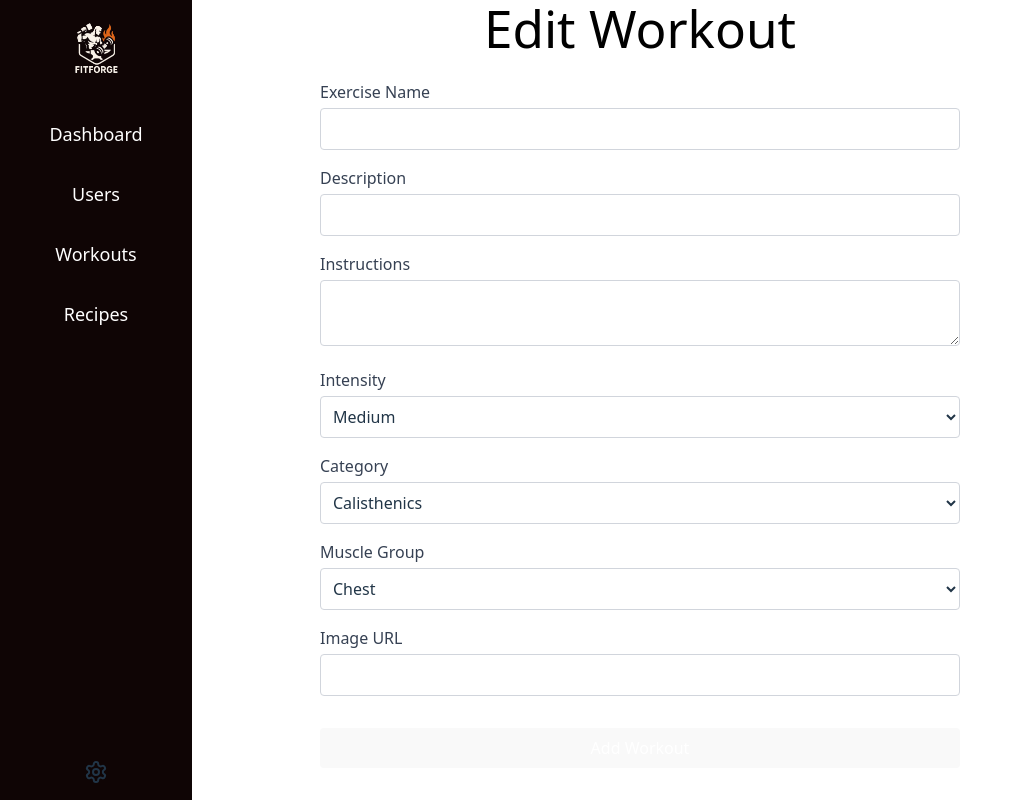
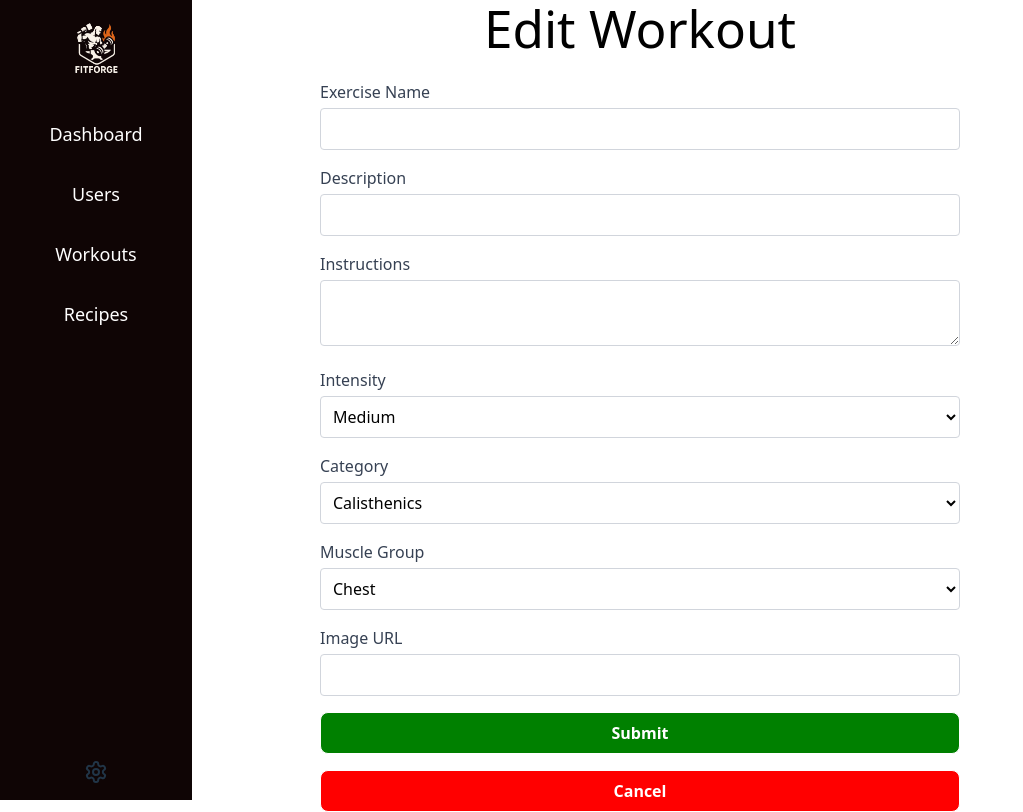
Before and after one commit to anwrat/Fitness-Website, a React (Vite) app in the folder frontend/: page /editWorkout in a window 1280 px wide. Shown: the whole page, without its empty margins (0-1023 px from the left). Built offline with nearby package versions, Linux system fonts and the light colour scheme.

Commit message:
Some slight changes in Create and Edit Workout Pages

```diff
--- a/frontend/src/pages/Admin/CreateWorkout.jsx
+++ b/frontend/src/pages/Admin/CreateWorkout.jsx
@@ -1,7 +1,11 @@
 import { useState } from "react";
 import AdminNav from "../../components/AdminNav";
+import NormalButton from "../../components/NormalButton";
+import { useNavigate } from "react-router-dom";
 
 function CreateWorkout() {
+    const navigate = useNavigate();
+
     const [formData, setFormData] = useState({
         name: "",
         description: "",
@@ -136,13 +140,12 @@ function CreateWorkout() {
                 </div>
 
                 {/* Submit Button */}
-                <button
-                    type="submit"
-                    className="w-full bg-blue-500 text-white p-2 rounded mt-4"
-                >
-                    Add Workout
-                </button>
+                <NormalButton text="Add Workout" btype="submit" textColor="white" bgColor="green" hoverBg="white" hoverText="green"/>
             </form>
+                {/* Cancel Button */}
+                <div className="w-1/2 mx-auto mt-4">
+                    <NormalButton text="Cancel" textColor="white" onClick={()=>navigate("/exercisemanagement")} bgColor="red" hoverBg="white" hoverText="red"/>
+                </div>
         </div>
     );
 }
--- a/frontend/src/pages/Admin/EditWorkout.jsx
+++ b/frontend/src/pages/Admin/EditWorkout.jsx
@@ -1,7 +1,11 @@
 import { useState } from "react";
 import AdminNav from "../../components/AdminNav";
+import NormalButton from "../../components/NormalButton";
+import { useNavigate } from "react-router-dom";
 
 function EditWorkout() {
+    const navigate = useNavigate();
+
     const [formData, setFormData] = useState({
         name: "",
         description: "",
@@ -44,7 +48,7 @@ function EditWorkout() {
                         name="name"
                         value={formData.name}
                         onChange={handleChange}
-                        className="w-full p-2 mt-1 border border-gray-300 rounded"
+                        className="w-full p-2 mt-1 border border-gray-300 rounded text-black"
                     />
                 </div>
 
@@ -57,7 +61,7 @@ function EditWorkout() {
                         name="description"
                         value={formData.description}
                         onChange={handleChange}
-                        className="w-full p-2 mt-1 border border-gray-300 rounded"
+                        className="w-full p-2 mt-1 border border-gray-300 rounded text-black"
                     />
                 </div>
 
@@ -69,7 +73,7 @@ function EditWorkout() {
                         name="instructions"
                         value={formData.instructions}
                         onChange={handleChange}
-                        className="w-full p-2 mt-1 border border-gray-300 rounded"
+                        className="w-full p-2 mt-1 border border-gray-300 rounded text-black"
                     />
                 </div>
 
@@ -81,7 +85,7 @@ function EditWorkout() {
                         name="intensity"
                         value={formData.intensity}
                         onChange={handleChange}
-                        className="w-full p-2 mt-1 border border-gray-300 rounded"
+                        className="w-full p-2 mt-1 border border-gray-300 rounded text-black"
                     >
                         <option value="low">Low</option>
                         <option value="medium">Medium</option>
@@ -97,7 +101,7 @@ function EditWorkout() {
                         name="category"
                         value={formData.category}
                         onChange={handleChange}
-                        className="w-full p-2 mt-1 border border-gray-300 rounded"
+                        className="w-full p-2 mt-1 border border-gray-300 rounded text-black"
                     >
                         <option value="calisthenics">Calisthenics</option>
                         <option value="weightlifting">Weightlifting</option>
@@ -113,7 +117,7 @@ function EditWorkout() {
                         name="muscle_group"
                         value={formData.muscle_group}
                         onChange={handleChange}
-                        className="w-full p-2 mt-1 border border-gray-300 rounded"
+                        className="w-full p-2 mt-1 border border-gray-300 rounded text-black"
                     >
                         <option value="chest">Chest</option>
                         <option value="back">Back</option>
@@ -131,18 +135,17 @@ function EditWorkout() {
                         name="image_url"
                         value={formData.image_url}
                         onChange={handleChange}
-                        className="w-full p-2 mt-1 border border-gray-300 rounded"
+                        className="w-full p-2 mt-1 border border-gray-300 rounded text-black"
                     />
                 </div>
 
                 {/* Submit Button */}
-                <button
-                    type="submit"
-                    className="w-full bg-blue-500 text-white p-2 rounded mt-4"
-                >
-                    Add Workout
-                </button>
+                <NormalButton text="Submit" btype="submit" textColor="white" bgColor="green" hoverBg="white" hoverText="green"/>
             </form>
+                {/* Cancel Button */}
+                <div className="w-1/2 mx-auto mt-4">
+                    <NormalButton text="Cancel" textColor="white" onClick={()=>navigate("/exercisemanagement")} bgColor="red" hoverBg="white" hoverText="red"/>
+                </div>
         </div>
     );
 }
--- a/frontend/src/pages/Admin/ExerciseManagement.jsx
+++ b/frontend/src/pages/Admin/ExerciseManagement.jsx
@@ -69,11 +69,14 @@ function ExerciseManagement() {
                 </tbody>
             </table>
 
-            <div className="w-1/2 mt-6">
+            <div className="w-1/2 mt-6 mx-auto">
                 <NormalButton
                     text="Create a Workout"
                     bgColor="green"
                     onClick={() => navigate("/createWorkout")}
+                    textColor="white"
+                    hoverBg="white"
+                    hoverText="green"
                 />
             </div>
 
```
